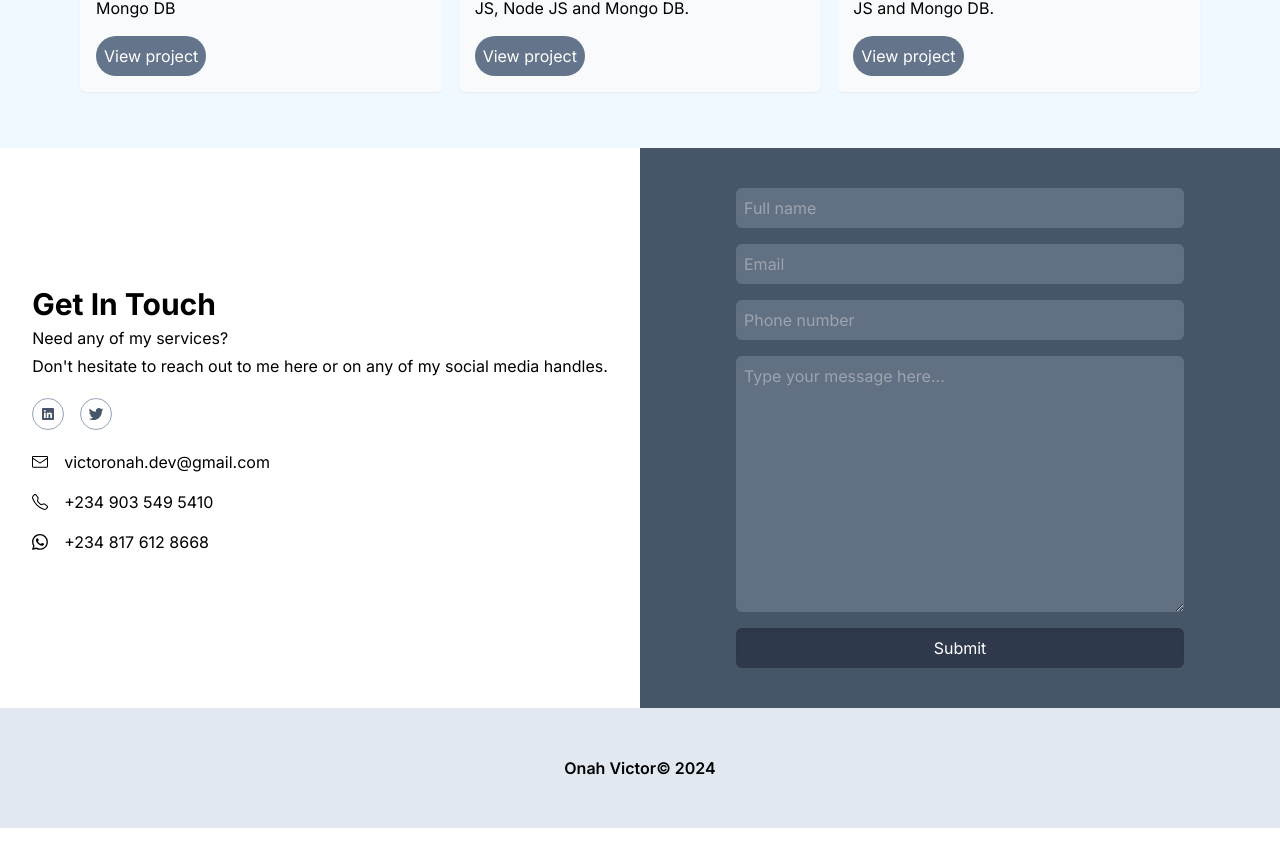
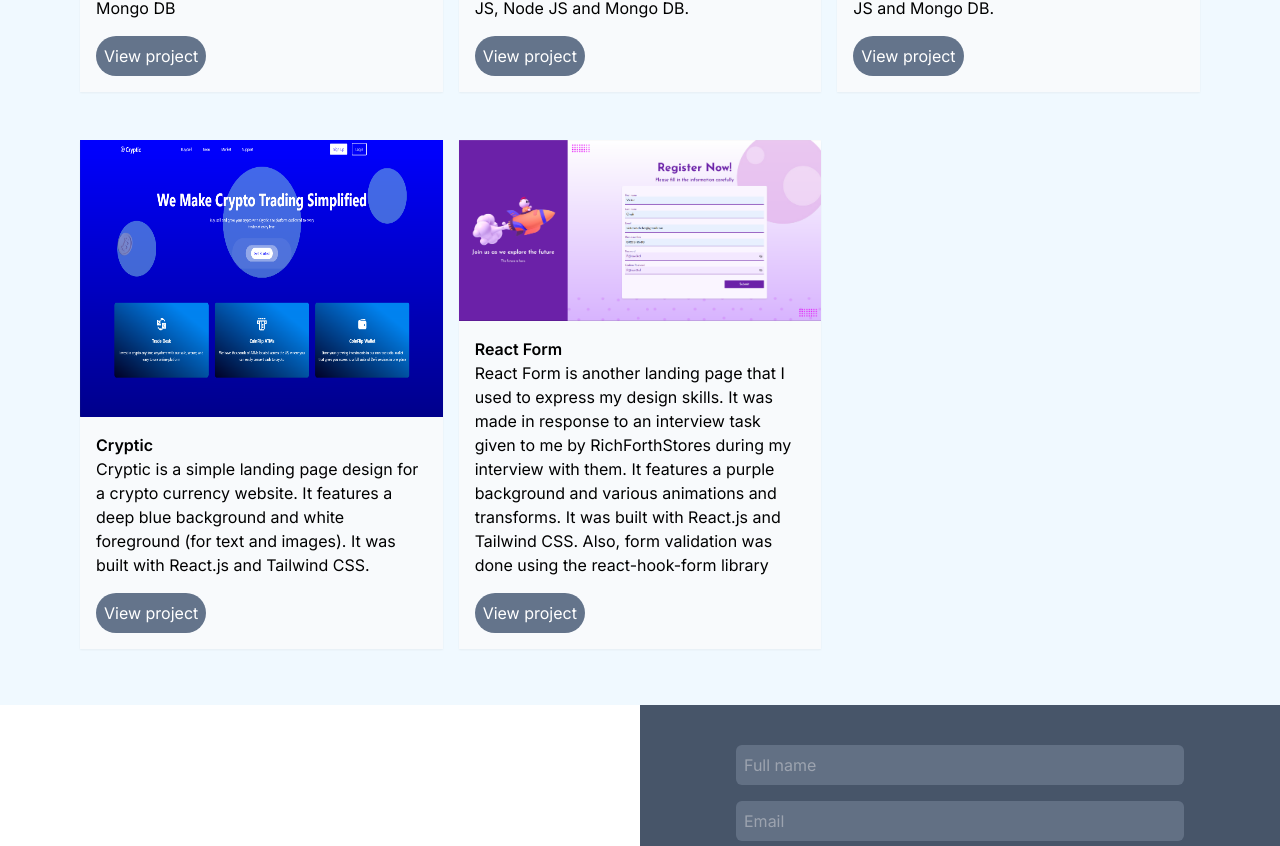
Before and after one commit to Victor-Onah/portfolio, a React (Vite) app: page / in a window 1280 px wide. Shown: the part 2895-3741 px from the top of the page. Built offline with nearby package versions, Linux system fonts and the light colour scheme.

Commit message:
Updated my projects

```diff
--- a/src/components/Projects.tsx
+++ b/src/components/Projects.tsx
@@ -22,6 +22,20 @@ const Projects = () => {
 				"Naija Quotes is a simple full-stack website. It was a fun project to build because it gave me the chance to practice my Vanilla JS without any frameworks. It was built with Vanilla JS, Tailwind CSS, Express JS, Node JS and Mongo DB.",
 			link: "https://naijaquotes.onrender.com",
 			imageUrl: "/images/naija_quotes.png",
+		},
+		{
+			name: "Cryptic",
+			description:
+				"Cryptic is a simple landing page design for a crypto currency website. It features a deep blue background and white foreground (for text and images). It was built with React.js and Tailwind CSS.",
+			link: "https://cryptic-j0p0.onrender.com/",
+			imageUrl: "/images/cryptic.png",
+		},
+		{
+			name: "React Form",
+			description:
+				"React Form is another landing page that I used to express my design skills. It was made in response to an interview task given to me by RichForthStores during my interview with them. It features a purple background and various animations and transforms. It was built with React.js and Tailwind CSS. Also, form validation was done using the react-hook-form library",
+			link: "https://react-form-uiyv.onrender.com/",
+			imageUrl: "/images/react-form.png",
 		},
 	];
 	return (
@@ -76,7 +90,7 @@ const Project = ({
 	return (
 		<div
 			ref={project}
-			className="hover:bg-slate-100 bg-slate-50 translate-y-12 opacity-0 [transition:_0.7s_linear_all] rounded-md shadow-sm hover:shadow-lg overflow-hidden flex flex-col justify-between"
+			className="hover:bg-slate-100 bg-slate-50 translate-y-12 opacity-0 [transition:_0.7s_linear_all] shadow-sm hover:shadow-lg overflow-hidden flex flex-col justify-between"
 			key={id}
 		>
 			<img className="h-full block flex-1" src={imageUrl} alt={name} />
```
Also changed, not shown: public/images/cryptic.png (added), public/images/react-form.png (added).
